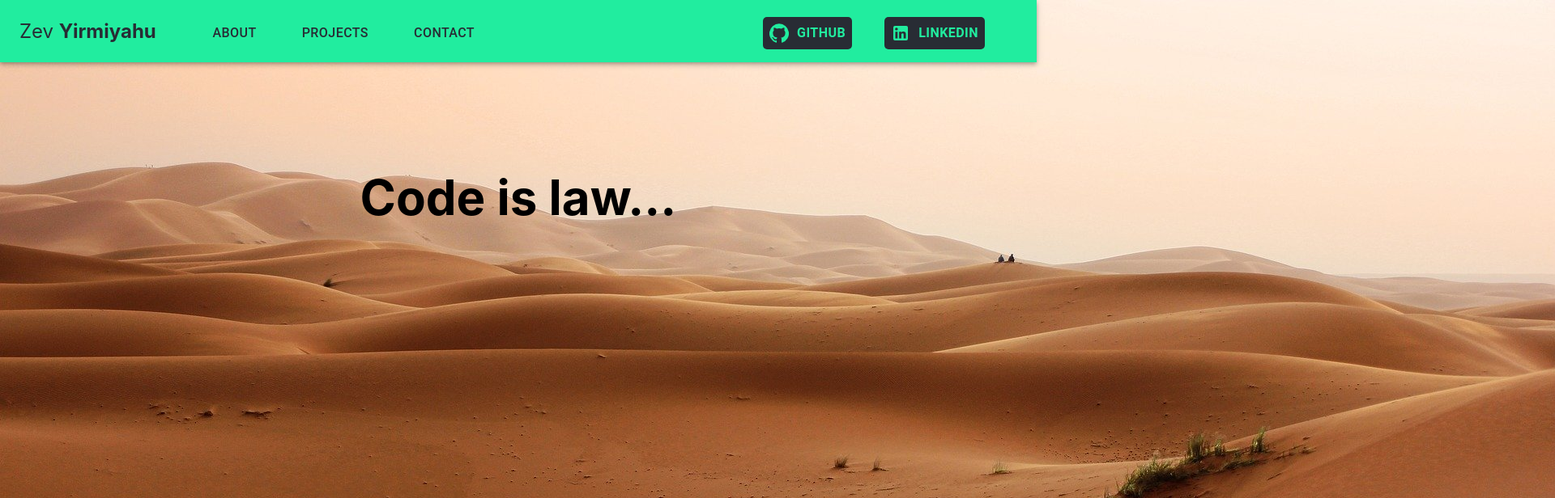
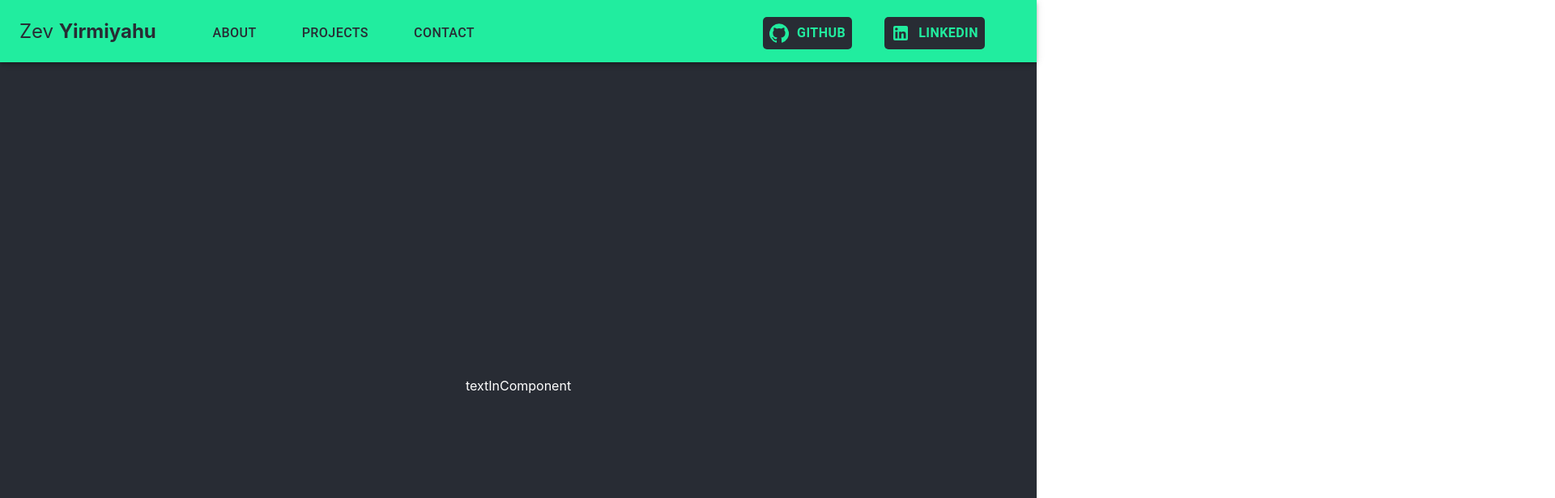
Before and after one commit to zevyirmiyahu/my-webpage, a React (Create React App) app: page / in a window 1280 px wide. Shown: the top 616 px of the page at 81% size, 1920 px wide, since content can reach past the window. Built offline with nearby package versions, Linux system fonts and the light colour scheme.

Commit message:
reorganzing components

```diff
--- a/src/App.css
+++ b/src/App.css
@@ -1,3 +1,7 @@
+.body{
+  background-image: url('./assets/desert-cover.jpg');
+}
+
 .App {
   text-align: center;
 }
--- a/src/App.js
+++ b/src/App.js
@@ -3,17 +3,44 @@ import logo from './logo.svg';
 import './App.css';
 
 import NavBar from './components/NavBar';
+import Body from './components/Body';
+import CoverImage from './components/CoverImage';
 import Header from './components/Header';
+import About from './components/About';
+import VerticalSpace from './components/VerticalSpace';
+
+import Paper from '@material-ui/core/Paper';
+import Grid from '@material-ui/core/Grid';
+
 export default function App() {
   return (
-
     <div>
       <NavBar />
-      <Header/>
-      <div style={styles.container}>
-        <h1>hey</h1>
-      </div>
+      <Body />
     </div>
+
+
+    // <div>
+    //   <Grid container spacing={1}>
+
+    //     <Grid item xs={12}>
+    //       <NavBar />
+    //     </Grid>
+    //     <Grid item xs={12}>
+    //       <CoverImage />
+    //     </Grid>
+
+    //     <Grid item xs={12}>
+    //       <Header />
+    //     </Grid>
+    //   </Grid>
+
+    //   <CoverImage />
+
+    //   <About />
+
+    //   <VerticalSpace />
+    // </div>
 
     // <div className="App">
     //   <header className="App-header">
--- /dev/null
+++ b/src/components/About.js
@@ -0,0 +1,15 @@
+import React, { Component } from "react";
+import { Container } from '@material-ui/core';
+
+
+export default class About extends Component {
+
+    render() {
+        return (
+            <Container maxWidth='md'>
+                <h1>About</h1>
+                <p>Information about myself...</p>
+            </Container>
+        );
+    }
+}
--- /dev/null
+++ b/src/components/Body.js
@@ -0,0 +1,25 @@
+import React, { Component } from 'react';
+
+
+export default class componentName extends Component {
+  render() {
+    return (
+      <div style={styles.container}> textInComponent </div>
+    );
+  }
+}
+
+const styles = {
+    container: {
+      flexDirection: 'row',
+      flex: 1,
+      backgroundColor: '#282c34',
+      minHeight: '100vh',
+      display: 'flex',
+      flexDirection: 'column',
+      alignItems: 'center',
+      justifyContent: 'center',
+      // fontSize: calc(10px + 2vmin);
+      color: 'white',
+    }
+}
--- /dev/null
+++ b/src/components/CoverImage.js
@@ -0,0 +1,23 @@
+
+import React from 'react';
+import CoverPhoto from '../assets/desert-cover.jpg';
+
+const CoverImage = () => {
+    return (
+        // <div style={styles.image}>
+        //     <img src={CoverPhoto} style={{height: '50%'}} alt='Desert-Photo' />
+        // </div>
+        <body style={{backgroundImage: CoverPhoto}}></body>
+    );
+}
+
+export default CoverImage;
+
+const styles= {
+    image: {
+        zIndex: -1,
+        position: 'absolute',
+        top: 0,
+        left: 0,
+    }
+}
--- a/src/components/Header.js
+++ b/src/components/Header.js
@@ -1,7 +1,6 @@
 import React, { Component } from 'react';
 
-import { Container, Grid } from '@material-ui/core';
-import CoverPhoto from '../assets/desert-cover.jpg';
+import { Container } from '@material-ui/core';
 
 export default class Header extends Component {
 
@@ -13,22 +12,11 @@ export default class Header extends Component {
         );
     }
 
-    CoverImage = () => {
-        return (
-            <div style={styles.image}>
-                <img src={CoverPhoto} alt='Desert-Photo' />
-            </div>
-        );
-    }
-
     render() {
         return (
             <div>
-                <this.CoverImage />
-                <Container style={{ paddingBottom: '34%' }} maxWidth='md'>
-
+                <Container maxWidth='md'>
                     <this.header />
-
                 </Container>
 
             </div>
@@ -37,17 +25,12 @@ export default class Header extends Component {
 }
 
 const styles = {
-    image: {
-        zIndex: -1,
-        position: 'absolute',
-        top: 0,
-        left: 0,
-    },
     headerContainer: {
         paddingTop: '10%'
     },
     headerText: {
         textAlign: 'center',
-        fontSize: 60
+        fontSize: 60,
+        color: '#282c34' // dark grey
     }
 }
--- a/src/components/NavBar.js
+++ b/src/components/NavBar.js
@@ -22,7 +22,7 @@ class NavBar extends Component {
 
     render() {
         return (
-            <AppBar position='static' style={styles.navBarContainer}>
+            <AppBar position='sticky' style={styles.navBarContainer}>
                 <Toolbar>
 
                     <p style={styles.headerText}>Zev <b>Yirmiyahu</b></p>
--- /dev/null
+++ b/src/components/VerticalSpace.js
@@ -0,0 +1,9 @@
+import React from 'react';
+
+const VerticalSpace = () => {
+    return (
+        <div style={{paddingTop: '15%'}}></div>
+    );
+};
+
+export default VerticalSpace;
```
